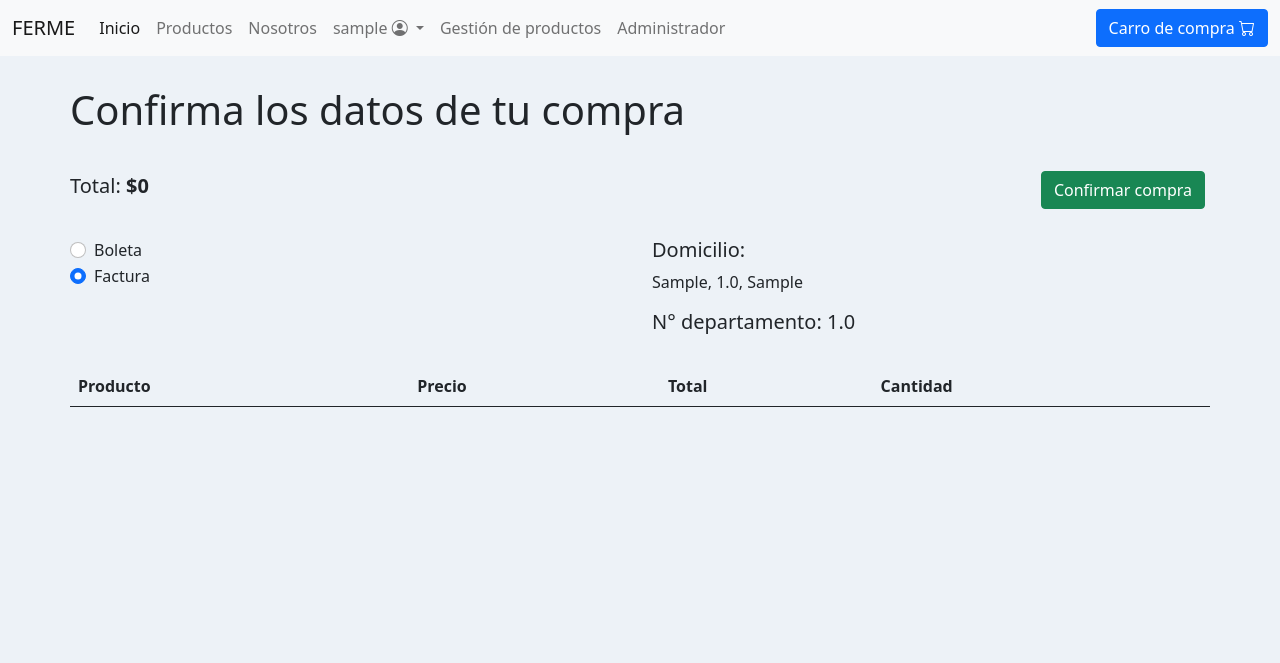
After one commit to Jaycedam/ferme-website, a Django app: page /checkout in a window 1280 px wide. The commit adds this page. Shown: the top 663 px of the page. Run offline with Django 3.2, Linux system fonts and the light colour scheme; a user stored in the database is signed in; tables that the repository leaves empty hold one stand-in row (values such as "Sample post"); lists and menus that the app fills with data are empty; some libraries are stand-ins or nearby versions.

Commit message:
checkout page and Swal for add-product

```diff
--- a/app/static/app/css/style.css
+++ b/app/static/app/css/style.css
@@ -304,11 +304,11 @@ input.error {
 @media (prefers-color-scheme: dark) {
     body {
       color: #eee;
-      background: #121212;
+      background: #131518;
     }
 
     .card, .filtros, .container-productos .wrapper, .product-text {
-      background-color: #2b2b2b;
+      background-color: #212529;
     }
 
     .table, .container-productos a, .form-label, .product-text {
@@ -330,4 +330,12 @@ input.error {
     .dropdown-item:hover{
         background-color: #3b4046!important;
     }
+
+    /* Swal */
+    .swal2-popup{
+        background-color: #212529 !important;
+    }
+    .swal2-title, .swal2-content {
+        color: white !important;
+    }
 }
--- a/app/static/app/js/cart.js
+++ b/app/static/app/js/cart.js
@@ -14,9 +14,15 @@ function addCookieItem(id_producto, action){
 	if (action == 'add'){
 		if (cart[id_producto] == undefined){
 		cart[id_producto] = {'quantity':1}
+		Swal.fire(
+			'Felicitaciones',
+			'Producto agregado correctamente',
+			'success'
+		)
 
 		}else{
 			cart[id_producto]['quantity'] += 1
+			location.reload()
 		}
 	}
 
@@ -27,10 +33,9 @@ function addCookieItem(id_producto, action){
 			console.log('Item should be deleted')
 			delete cart[id_producto];
 		}
+		location.reload()
 	}
 	console.log('CART:', cart)
 	document.cookie ='cart=' + JSON.stringify(cart) + ";domain=;path=/"
 
-	location.reload()
-
 }
--- a/app/templates/app/base.html
+++ b/app/templates/app/base.html
@@ -139,14 +139,12 @@
 
                 </ul>
 
-                {% if user.is_authenticated %}
                 <li class="d-flex">
                     <a class="btn btn-primary float-right" href="{% url 'cart' %}">
                         Carro de compra
                         <i class="bi bi-cart"></i>
                     </a>
                 </li>
-                {% endif %}
             </div>
         </div>
     </nav>
@@ -207,7 +205,6 @@
     {% endfor %}
     {% endif %}
 
-
     {% block js %}
     {% endblock %}
 
--- a/app/templates/app/profile/profile.html
+++ b/app/templates/app/profile/profile.html
@@ -14,6 +14,8 @@
         </div>
     </div>
 
+    br
+
     <div class="card p-5">
         <div class="row">
             <div class="col-sm">
@@ -29,8 +31,8 @@
 
             <div class="col-sm">
                 <h3>Domicilio:</h3>
-                {% if not profile %}
-                    <p>*Completa los datos de tu perfil para poder registrar un domicilio*</p>
+                {% if user.is_superuser  %}
+                    <p>*Actualmente estás con una cuenta administrador, ingresa con una cuenta regular para poder ingresar un domicilio y poder comprar*</p>
                 {% endif %}
 
                 {% if not domicilio and profile %}
--- /dev/null
+++ b/app/templates/app/shop/checkout.html
@@ -0,0 +1,84 @@
+{% extends 'app/base.html' %}
+{% block title %}Inicio{% endblock %}
+{% load static %}
+
+{% block contenido %}
+
+<h1>Confirma los datos de tu compra</h1>
+<br>
+
+<div class="row d-flex align-items-center">
+    <div class="col">
+        <h5>Total:<strong> ${{order.get_cart_total}}</strong></h5>
+        </th>
+    </div>
+
+    <div class="col">
+        {% if user.is_authenticated %}
+        <a style="float:right; margin:5px;" class="btn btn-success" href="#">Confirmar compra</a>
+        {% endif %}
+    </div>
+</div>
+
+<br>
+
+<div class="row">
+    <div class="col">
+        <div class="form-check">
+            <input class="form-check-input" type="radio" name="flexRadioDefault" id="flexRadioDefault1">
+            <label class="form-check-label" for="flexRadioDefault1">
+                Boleta
+            </label>
+        </div>
+        <div class="form-check">
+            <input class="form-check-input" type="radio" name="flexRadioDefault" id="flexRadioDefault2" checked>
+            <label class="form-check-label" for="flexRadioDefault2">
+                Factura
+            </label>
+        </div>
+    </div>
+
+    <div class="col">
+        {% if adress %}
+        <h5>Domicilio:</h5>
+        <p>{{ adress.calle }}, {{ adress.nro }}, {{ adress.id_comuna }}</p>
+
+        {% if adress.nro_departamento %}
+        <h5>N° departamento: {{ adress.nro_departamento }}</h5>
+        {% endif %}
+
+        {% else %}
+        <p>No tienes ningún domicilio registrado. Registra uno en tu perfil para poder continuar la compra.</p>
+        <a class="btn btn-primary float-left" href="{% url 'profile' %}">Ir a perfil</a>
+        {% endif %}
+    </div>
+</div>
+
+<br>
+<div class="table-responsive">
+    <table class="table table-hover">
+        <thead>
+            <tr>
+                <th scope="col">Producto</th>
+                <th scope="col">Precio</th>
+                <th scope="col">Total</th>
+                <th scope="col">Cantidad</th>
+            </tr>
+        </thead>
+        <tbody>
+            {% for i in items %}
+            <tr>
+                <td>{{ i.product.name }}</td>
+                <td>${{ i.product.price }}</td>
+                <td>${{ i.get_total }}</td>
+                <td>{{ i.quantity }}</td>
+            </tr>
+            {% endfor %}
+        </tbody>
+    </table>
+</div>
+
+
+
+
+{% endblock %}
--- a/app/urls.py
+++ b/app/urls.py
@@ -11,6 +11,7 @@ urlpatterns = [
     path('products/<id>', views.products, name="products"),
     path('product/<id>', views.product, name="product"),
     path('cart', views.cart, name="cart"),
+    path('checkout', views.checkout, name="checkout"),
     path('administrador/home', views.admin_home, name="admin_home"),
     path('administrador/usuarios', views.admin_usuarios, name="admin_usuarios"),
     path('employee/product-management', views.product_management, name="product_management"),
--- a/app/views.py
+++ b/app/views.py
@@ -214,10 +214,27 @@ def cart(request):
         'order':order
         }
 
-    print(cart)
+    return render(request, 'app/shop/cart.html', data)
+
+def checkout(request):
+    profile = Persona.objects.get(usuario=request.user)
+
+    cart = cookieCart(request)
+
+    order = cart['order']
+    items = cart['items']
+
+    data = {
+        'items':items,
+        'order':order,
+        }
+
+    if Domicilio.objects.filter(rut_persona=profile.rut_persona).exists():
+        data['adress'] = Domicilio.objects.get(rut_persona=profile.rut_persona)
+
+    return render(request, 'app/shop/checkout.html', data)
 
 
-    return render(request, 'app/shop/cart.html', data)
 
 # SECCION EMPLEADO
 def product_management(request):
```
Also changed, not shown: app/templates/app/shop/cart.html (+10 -1 lines), app/templates/app/shop/home.html (+8 -6 lines), app/templates/app/shop/product.html (+3 -9 lines).
